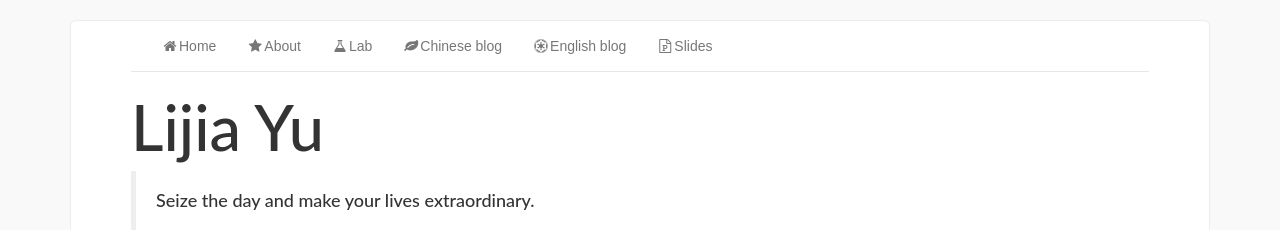
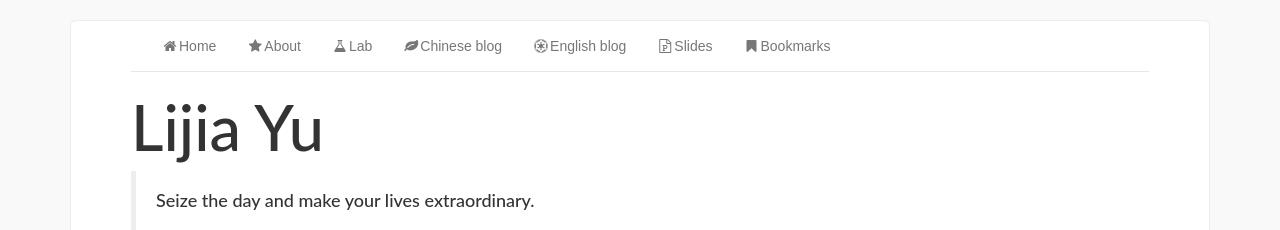
Before and after one commit to yulijia/yulijia.github.io, a Jekyll site: the page built from index.md, in a window 1280 px wide. Shown: the top 230 px of the page. Built offline with Jekyll 4.4.1, drawn with Linux system fonts in a browser that asks for light colours; nearby versions of some CDN libraries.

Commit message:
add bookmarks

```diff
--- a/_layouts/homepage.html
+++ b/_layouts/homepage.html
@@ -63,6 +63,7 @@
             <li><a href="/cn/" title="My Chinese blog"><i class="fa fa-leaf fa-fw"></i>Chinese blog</a></li>
             <li><a href="/en/" title="My English blog"><i class="fa fa-empire fa-fw"></i>English blog</a></li>
             <li><a href="/slides/" title="Presentation slides"><i class="fa fa-file-powerpoint-o fa-fw"></i>Slides</a></li>
+            <li><a href="/bookmarks/" title="Bookmarks"><i class="fa fa-bookmark fa-fw"></i>Bookmarks</a></li>
           </ul>
         </div><!--/.nav-collapse -->
       </div>
```
